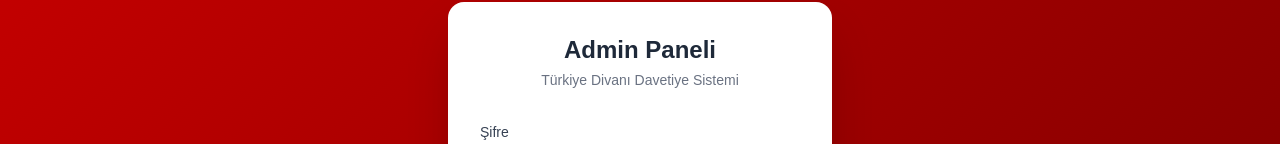
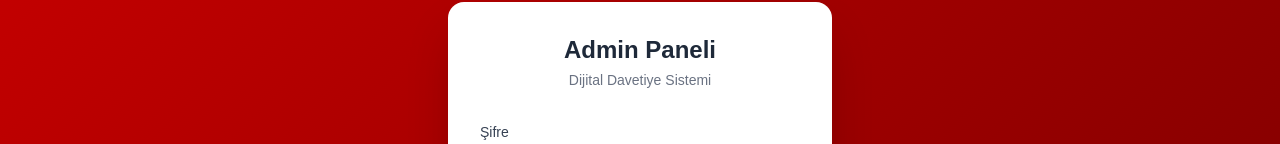
Before and after one commit to sekizsehir/dijital-davetiye, a Next.js app: page /admin in a window 1280 px wide. Shown: the part 257-401 px from the top of the page. Built offline with nearby package versions, Linux system fonts and the light colour scheme.

Commit message:
İsim değişikliği: Türkiye Divanı → Dijital Davetiye Sistemi

```diff
--- a/app/admin/dashboard/page.tsx
+++ b/app/admin/dashboard/page.tsx
@@ -151,7 +151,7 @@ export default function AdminDashboard() {
         <div className="max-w-7xl mx-auto flex items-center justify-between">
           <div>
             <h1 className="text-xl font-black tracking-wide">Admin Paneli</h1>
-            <p className="text-red-200 text-sm">Türkiye Divanı Davetiye Sistemi</p>
+            <p className="text-red-200 text-sm">Dijital Davetiye Sistemi</p>
           </div>
           <div className="flex gap-2">
             <button onClick={() => setAyarModalAcik(true)}
--- a/app/admin/page.tsx
+++ b/app/admin/page.tsx
@@ -42,7 +42,7 @@ export default function AdminLogin() {
       <div className="bg-white rounded-2xl p-8 w-full max-w-sm shadow-2xl">
         <div className="text-center mb-8">
           <h1 className="text-2xl font-black text-gray-800">Admin Paneli</h1>
-          <p className="text-gray-500 text-sm mt-1">Türkiye Divanı Davetiye Sistemi</p>
+          <p className="text-gray-500 text-sm mt-1">Dijital Davetiye Sistemi</p>
         </div>
 
         <form onSubmit={handleLogin} className="space-y-4">
--- a/app/davetiye/[kod]/page.tsx
+++ b/app/davetiye/[kod]/page.tsx
@@ -18,8 +18,8 @@ export async function generateMetadata({ params }: Props) {
   }
 
   return {
-    title: `${davetli.ad} ${davetli.soyad} - Türkiye Divanı Daveti`,
-    description: 'Saadet Partisi Türkiye Divanı etkinliğine davetlisiniz.',
+    title: `${davetli.ad} ${davetli.soyad} - Dijital Davetiye`,
+    description: 'Kişiye özel dijital davetiyeniz.',
   }
 }
 
--- a/app/layout.tsx
+++ b/app/layout.tsx
@@ -8,8 +8,8 @@ const geistSans = Geist({
 });
 
 export const metadata: Metadata = {
-  title: "Türkiye Divanı - Davetiye Sistemi",
-  description: "Saadet Partisi Türkiye Divanı Etkinliği Kişisel Davetiye Sistemi",
+  title: "Dijital Davetiye Sistemi",
+  description: "Kişiye Özel Dijital Davetiye Sistemi",
 };
 
 export default function RootLayout({
```
